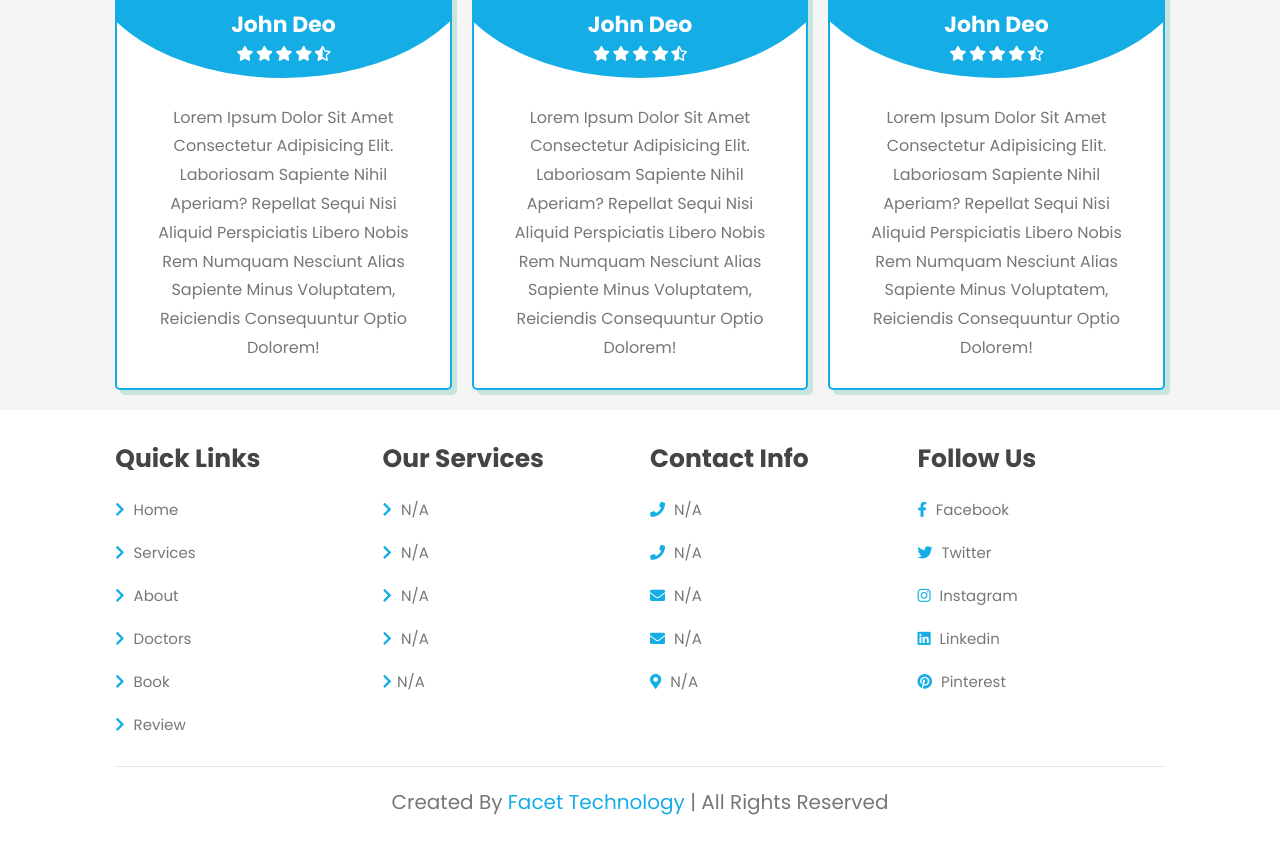
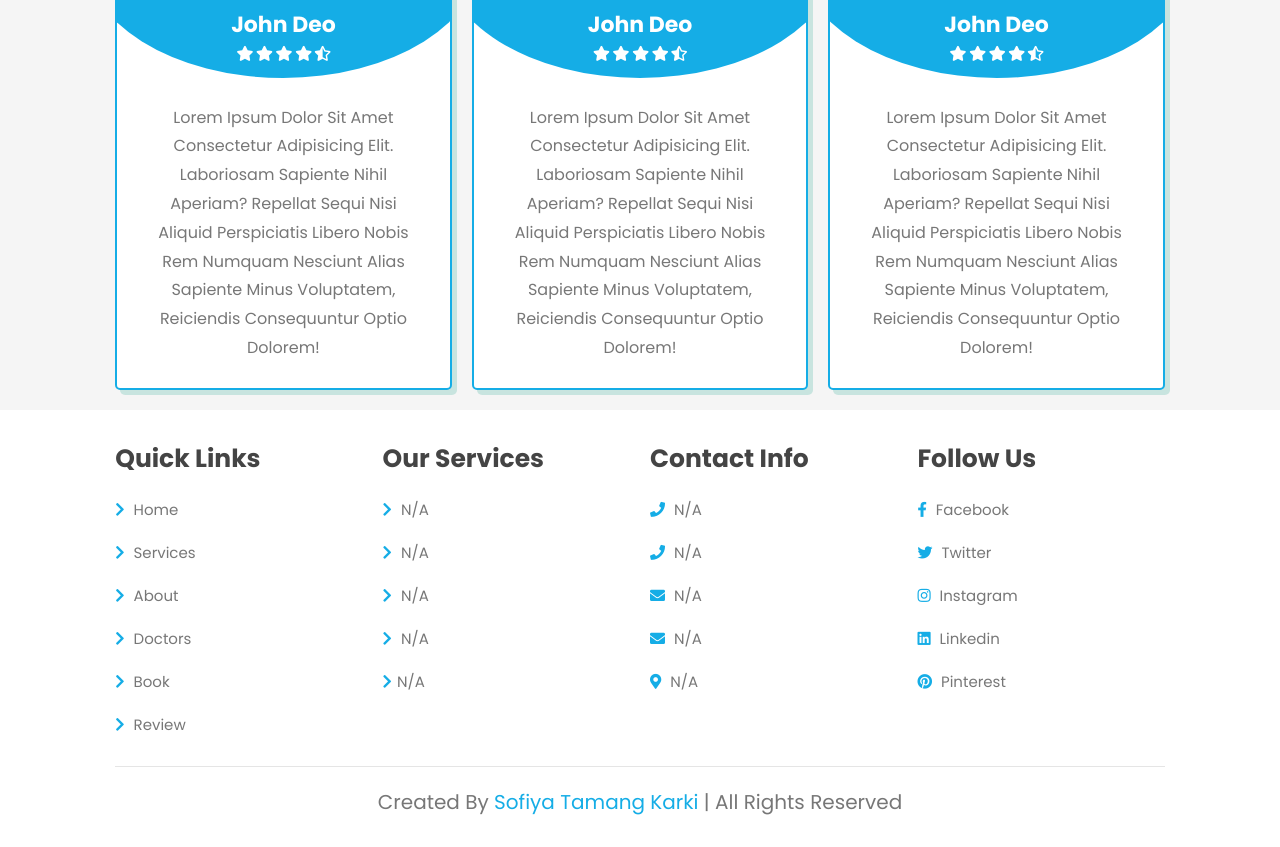
Before and after one commit to sofiyeah/aarogya-website, a plain HTML site: page index.html in a window 1280 px wide. Shown: the part 3871-4718 px from the top of the page. Drawn offline with Linux system fonts and the light colour scheme.

Commit message:
Update index.html

```diff
--- a/index.html
+++ b/index.html
@@ -376,7 +376,7 @@
 
     </div>
 
-    <div class="credit"> created by <span>Facet Technology</span> | all rights reserved </div>
+    <div class="credit"> created by <span>Sofiya Tamang Karki</span> | all rights reserved </div>
 
   </section>
 
```
